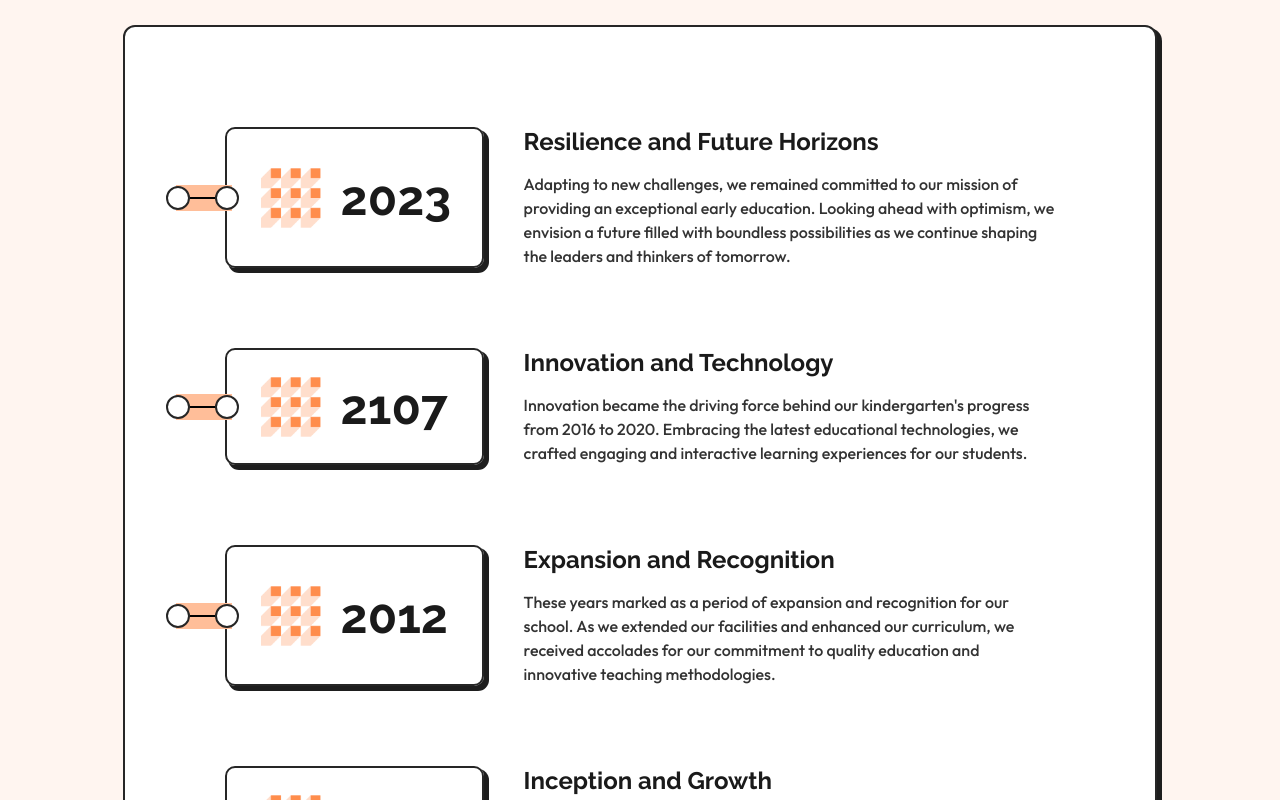
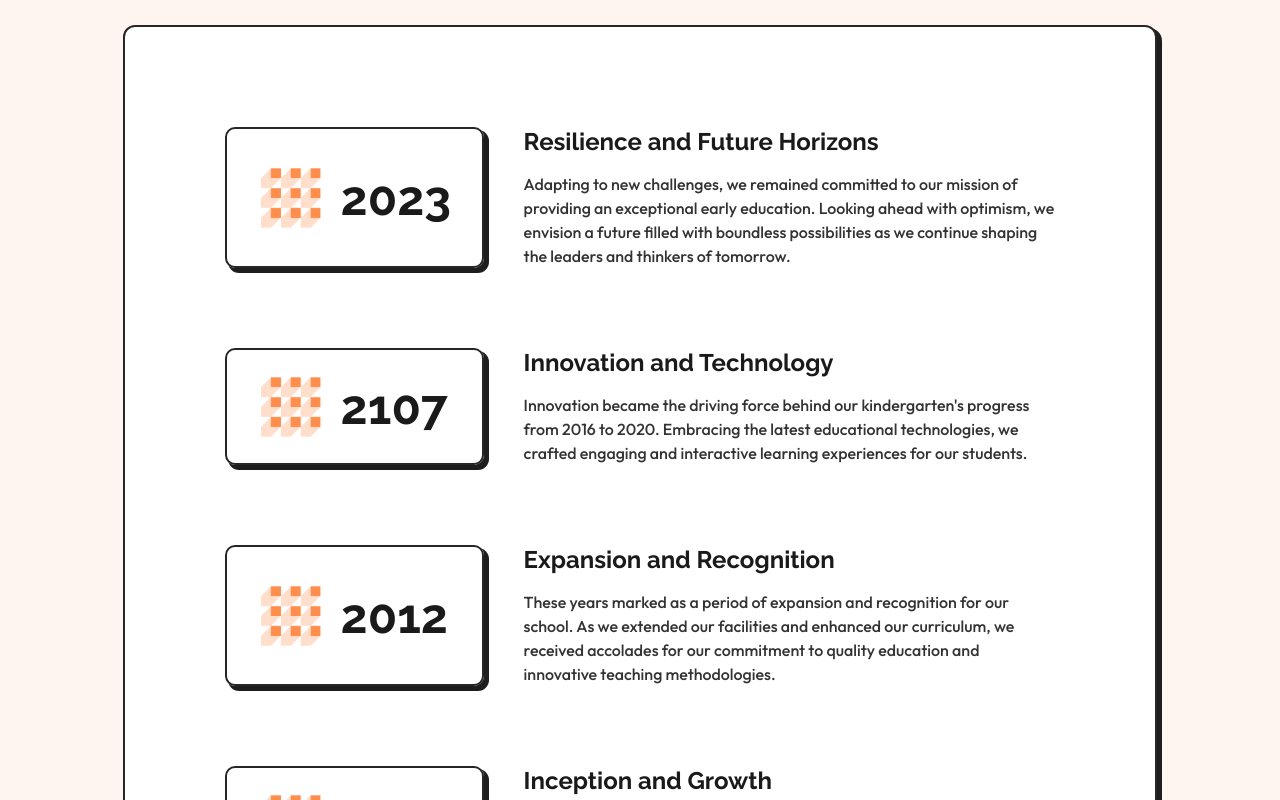
Before and after one commit to Mohammad-Alkreima/Task_3_Adv, a React (Vite) app: page /Task_3_Adv/about in a window 1280 px wide. Shown: the part 2800-3600 px from the top of the page. Built offline with nearby package versions, Linux system fonts and the light colour scheme.

Commit message:
edit hero section

```diff
--- a/src/App.jsx
+++ b/src/App.jsx
@@ -8,7 +8,6 @@ function App() {
 
   return (
     <>
-      {/* <Header/> */}
       <TopBanner image1="/Task_3_Adv/assets/img/circle.png"
                             text= "Admission is Open, Grab your seat now"
                             icon="/Task_3_Adv/assets/img/arrow.svg"
@@ -19,7 +18,6 @@ function App() {
       <NavBar logo="/Task_3_Adv/assets/img/logo.svg"
               logoAlt="logo svg"
               textLogo="Little Learners"
-              // items={["Home", "About Us", "Academics", "Admissions", "Student Life", "Contact"]}
               items={[
                   {
                       url: "/",
@@ -46,9 +44,9 @@ function App() {
                       content: "Contact"
                   }
               ]}
-              bars="assets/img/bars.svg"
+              bars="/Task_3_Adv/assets/img/bars.svg"
               barsAlt="bars svg"
-              close="assets/img/close.svg"
+              close="/Task_3_Adv/assets/img/close.svg"
       />
       <Main/>
       <Footer
--- a/src/components/Awards/Awards.css
+++ b/src/components/Awards/Awards.css
@@ -10,9 +10,6 @@
             transform: translateX(calc(var(--idx) * (-100% / var(--visible) + -40px / var(--visible))));
             transition: transform 0.5s ease-in-out;
             .card {
-                /* flex: 0 0 calc(100% / var(--visible)); */
-                /* min-width: 26.25vw; */
-                /* max-width: 100%; */
                 flex: 0 0 calc((100% - (40px * (var(--visible) - 1))) / var(--visible));
                 max-width: calc((100% - (40px * (var(--visible) - 1))) / var(--visible));
                 min-height: 307px;
--- a/src/components/HeroSection/HeroSection.css
+++ b/src/components/HeroSection/HeroSection.css
@@ -18,7 +18,6 @@
         align-items: center;
         gap: 8px;
         .text {
-            /* max-width: 765px; */
             span {
                 width: fit-content;
                 padding: 10px 20px;
@@ -40,8 +39,6 @@
             }
         }
         .textLeft {
-            /* width: 39.8437vw; */
-            /* max-width: 765px; */
             .desc {
                 max-width: 765px;
                 font-family: "Outfit", sans-serif;
@@ -52,15 +49,11 @@
             }
             .contacts {
                 width: 44vw;
-                /* max-width: 765px; */
                 margin-top: 50px;
                 display: flex;
-                /* justify-content: space-between; */
                 gap: 24px;
                 flex-wrap: wrap;
                 .contact {
-                    /* width: 19.2968vw;
-                    width: 18vw; */
                     max-width: 370.5px;
                     padding: 20px;
                     border: 2px solid #262626;
@@ -75,9 +68,6 @@
                         border: 2px solid #262626;
                         border-radius: 6px;
                         background-color: #FFF5F0;
-                        img {
-                            /* max-width: 100%; */
-                        }
                     }
                     .textContact {
                         font-family: "Outfit", sans-serif;
@@ -120,12 +110,9 @@
                     font-size: 16px;
                 }
                 .contacts {
-                    /* width: 50vw; */
-                    /* width: 30.1527vw; */
                     margin-top: 30px;
                     gap: 20px;
                     .contact {
-                        /* width: 25vw; */
                         max-width: 257.5px;
                         padding: 16px;
                         border-radius: 8px;
@@ -133,9 +120,6 @@
                         .icon {
                             padding: 6px;
                             border-radius: 4px;
-                            img {
-                                /* max-width: 100%; */
-                            }
                         }
                         .textContact {
                             font-size: 16px;
--- a/src/components/HistoryContent/HistoryContent.css
+++ b/src/components/HistoryContent/HistoryContent.css
@@ -1,18 +1,5 @@
 .HistorySection {
     .parent {
-        .child::before {
-            content: "";
-            position: absolute;
-            width: 20px;
-            height: 20px;
-            border-radius: 50%;
-            border: 2px solid #262626;
-            background-color: white;
-            left: -7%;
-            top: 50%;
-            transform: translateY(-50%);
-            z-index: 3;
-        }
         .child {
             max-width: 67.5vw;
             margin-bottom: 100px;
@@ -21,21 +8,8 @@
             gap: 50px;
             position: relative;
             z-index: 1;
-            .cardHistory::before {
-                content: "";
-                position: absolute;
-                width: 20px;
-                height: 20px;
-                border-radius: 50%;
-                border: 2px solid #262626;
-                background-color: white;
-                left: -12px;
-                top: 50%;
-                transform: translateY(-50%);
-            }
             .cardHistory {
                 max-width: 364.31px;
-                /* width: 18.9744vw; */
                 padding: 30px 50px;
                 border: 2px solid #262626;
                 border-radius: 12px;
@@ -55,19 +29,6 @@
                     color: #1A1A1A;
                 }
             }
-            .cardHistory::after {
-                content: "";
-                position: absolute;
-                width: 49px;
-                height: 2px;
-                background-color: #000;
-                /* left: -60px; */
-                left: -20%;
-                top: 50%;
-                transform: translateY(-50%);
-                border: 12px solid #FFBE99;
-                z-index: -1;
-            }
             .text {
                 width: 41.5463vw;
                 h2 {
@@ -84,18 +45,6 @@
                     line-height: 150%;
                 }
             }
-        }
-        .child::after {
-            /* content: "";
-            position: absolute;
-            width: 248px;
-            height: 2px;
-            background-color: #000;
-            border: 12px solid #FFBE99;
-            z-index: -1;
-            transform: rotate(90deg);
-            left: -20%;
-            top: 50%; */
         }
     }
 }
--- a/src/components/HistorySection/HistorySection.css
+++ b/src/components/HistorySection/HistorySection.css
@@ -1,27 +1,4 @@
 .HistorySection {
-    .parent::before {
-        /* content: "";
-        width: 12px;
-        height: 100%;
-        position: absolute;
-        background-image: url(/public/assets/img/about/line.png);
-        background-repeat: no-repeat;
-        z-index: 1;
-        left: 5%;
-        top: 19%; */
-        /* content: "";
-        position: absolute;
-        width: 808px;
-        56.9127vh
-        width: 38.4375vw;
-        height: 2px;
-        background-color: #000;
-        border: 12px solid #FFBE99;
-        z-index: 1;
-        transform: rotate(90deg);
-        left: -25%;
-        top: 45%; */
-    }
     .parent {
         width: fit-content;
         margin: auto;
--- a/src/components/NavBar/NavBar.css
+++ b/src/components/NavBar/NavBar.css
@@ -44,6 +44,11 @@
             li:last-child {
                 border-radius: 0px 12px 12px 0px;
                 background-color: #FFAE80;
+                a {
+                    &.active {
+                        border-radius: 0px 12px 12px 0px;
+                    }
+                }
             }
         }
 
--- a/src/components/TabeBodyStructure/TabeBodyStructure.css
+++ b/src/components/TabeBodyStructure/TabeBodyStructure.css
@@ -9,7 +9,6 @@
                     font-weight: 500;
                     color: #262626;
                     background-color: #FFFCFA;
-                    /* white-space: nowrap; */
                 }
             }
             tr:first-child td {
```
Also changed, not shown: src/components/Awards/Awards.jsx (+5 -5 lines), src/components/TableStructureOne/TableStructureOne.css (+0 -9 lines).
